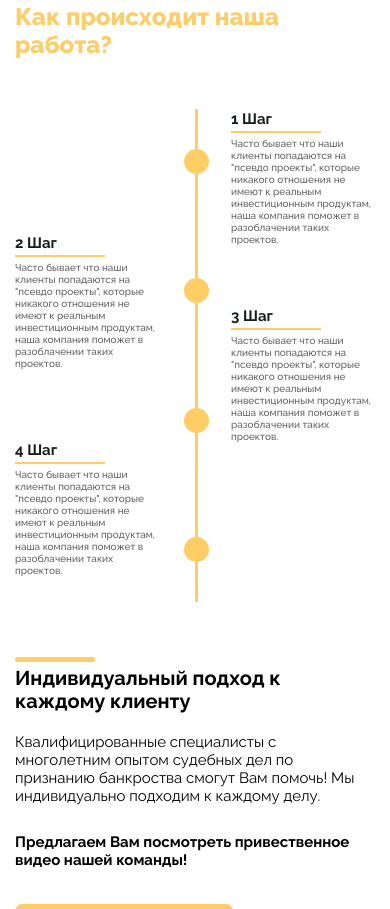
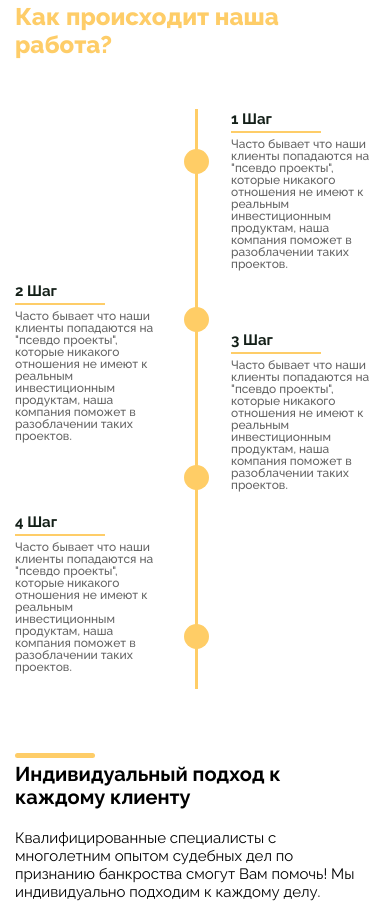
Before and after one commit to devsequence/lawyer, a website: page src/html/index.html in a window 390 px wide. Shown: the part 2251-3160 px from the top of the page. Drawn offline with nearby package versions, Linux system fonts and the light colour scheme; files that its build step writes are made by us from their sources.

Commit message:
fix сіі

```diff
--- a/src/static/scss/components/_home.scss
+++ b/src/static/scss/components/_home.scss
@@ -187,11 +187,11 @@
     flex-wrap: wrap;
   }
   &-item{
-    max-width: 217px;
+    max-width: 300px;
     margin-bottom: 80px;
-    margin-right: 123px;
+    margin-right: 55px;
     &:nth-of-type(3){
-      margin-left: 225px;
+      margin-left: 125px;
     }
     &:nth-of-type(4){
       margin-right: 0;
@@ -217,8 +217,8 @@
     }
     &__text{
       font-weight: 500;
-      font-size: 10px;
-      line-height: 12px;
+      font-size: 14px;
+      line-height: 14px;
       color: #626262;
     }
   }
--- a/src/static/scss/components/_media.scss
+++ b/src/static/scss/components/_media.scss
@@ -197,6 +197,7 @@
   .work{
     padding: 40px 0;
     &-item{
+
       &:nth-of-type(1), &:nth-of-type(4){
         text-align: left;
         max-width: 280px;
@@ -249,6 +250,7 @@
       max-width: 100%;
     }
     &-item{
+      max-width: 260px;
       margin-right: 75px;
       &:nth-of-type(3){
         margin-left: 75px;
@@ -491,6 +493,10 @@
       &__numb{
         font-size: 15px;
         line-height: 18px;
+      }
+      &__text{
+        font-size: 12px;
+        line-height: 12px;
       }
     }
     &-des{
```
Also changed, not shown: src/static/css/index.css.
